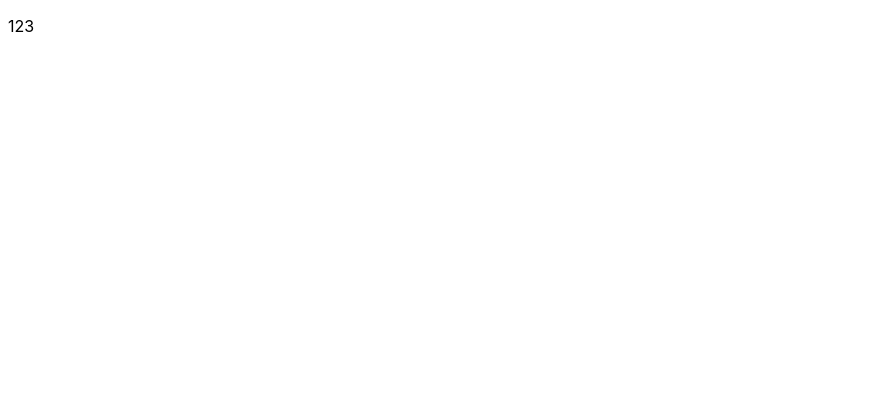
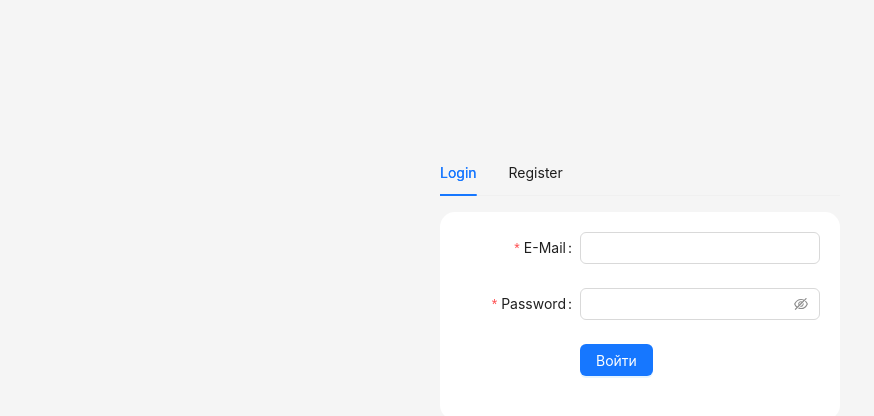
Before and after one commit to senice222/social-media, a React (Vite) app in the folder client/: page /registration in a window 1280 px wide. Shown: the top 416 px of the page, without its empty margins (0-874 px from the left). Built offline with nearby package versions, Linux system fonts and the light colour scheme.

Commit message:
added axios settings, login, register components

```diff
--- a/client/src/App.tsx
+++ b/client/src/App.tsx
@@ -1,12 +1,16 @@
-
-import style from './App.module.scss'
+import {BrowserRouter, Route, Routes} from "react-router-dom";
+import './styles/App.scss'
+import Auth from "./pages/auth/Auth.tsx";
 
 function App() {
 
     return (
-        <>
-            <p className={style.number}>123</p>
-        </>
+        <BrowserRouter>
+            <Routes>
+                <Route path={'/registration'} element={<Auth />}/>
+            </Routes>
+        </BrowserRouter>
+
     )
 }
 
--- /dev/null
+++ b/client/src/components/auth/Auth.module.scss
@@ -0,0 +1,7 @@
+.formBlock {
+  background-color: #fff;
+  border-radius: 15px;
+  padding: 20px;
+
+
+}
--- /dev/null
+++ b/client/src/components/auth/LoginForm.tsx
@@ -0,0 +1,60 @@
+import styles from './Auth.module.scss'
+import {Button, Form, Input} from "antd";
+
+
+const LoginForm = () => {
+    const onSubmit = async (values: any) => {
+        console.log(values)
+    };
+
+    return (
+        <div className={styles.formBlock}>
+            <Form
+                name="basic"
+                labelCol={{
+                    span: 8,
+                }}
+                onFinish={onSubmit}
+            >
+                <Form.Item
+                    label="E-Mail"
+                    name="email"
+                    rules={[
+                        {
+                            required: true,
+                            message: "Enter your email",
+                        },
+                    ]}
+                >
+                    <Input />
+                </Form.Item>
+
+                <Form.Item
+                    label="Password"
+                    name="password"
+                    rules={[
+                        {
+                            required: true,
+                            message: "Enter your password",
+                        },
+                    ]}
+                >
+                    <Input.Password />
+                </Form.Item>
+
+                <Form.Item
+                    wrapperCol={{
+                        offset: 8,
+                        span: 16,
+                    }}
+                >
+                    <Button type="primary" htmlType="submit">
+                        Войти
+                    </Button>
+                </Form.Item>
+            </Form>
+        </div>
+    );
+};
+
+export default LoginForm;
--- /dev/null
+++ b/client/src/components/auth/RegisterForm.tsx
@@ -0,0 +1,100 @@
+import styles from './Auth.module.scss'
+import {Button, Form, Input, Upload, UploadFile, UploadProps} from "antd";
+import {useState} from "react";
+import { UploadOutlined } from '@ant-design/icons';
+
+
+const RegisterForm = () => {
+    const [fileList, setFileList] = useState<UploadFile[]>()
+
+
+    const onSubmit = async  (values: any) => {
+        console.log(values)
+    };
+
+    const handleChange: UploadProps['onChange'] = (info) => {
+        let newFileList = [...info.fileList];
+
+        setFileList(newFileList);
+        console.log(fileList)
+    };
+
+    return (
+        <div className={styles.formBlock}>
+            <Form
+                name="basic"
+                labelCol={{
+                    span: 8,
+                }}
+                onFinish={onSubmit}
+            >
+                <Form.Item
+                    label="E-Mail"
+                    name="email"
+                    rules={[
+                        {
+                            required: true,
+                            message: "Enter your username email",
+                        },
+                    ]}
+                >
+                    <Input />
+                </Form.Item>
+
+                <Form.Item
+                    label="Username"
+                    name="username"
+                    rules={[
+                        {
+                            required: true,
+                            message: "Enter your username",
+                        },
+                    ]}
+                >
+                    <Input />
+                </Form.Item>
+
+                <Form.Item
+                    label="Password"
+                    name="password"
+                    rules={[
+                        {
+                            required: true,
+                            message: "Укажите пароль",
+                        },
+                    ]}
+                >
+                    <Input.Password />
+                </Form.Item>
+
+                <Form.Item
+                    label="Avatar"
+                    name="avatar"
+                    rules={[
+                        {
+                            required: true,
+                            message: "Укажите вашу аватарку",
+                        },
+                    ]}
+                >
+                    <Upload onChange={handleChange} action={'http://localhost:5174/registration'} maxCount={1} fileList={fileList}>
+                        <Button icon={<UploadOutlined />}>Upload</Button>
+                    </Upload>
+                </Form.Item>
+
+                <Form.Item
+                    wrapperCol={{
+                        offset: 8,
+                        span: 16,
+                    }}
+                >
+                    <Button type="primary" htmlType="submit">
+                        Register
+                    </Button>
+                </Form.Item>
+            </Form>
+        </div>
+    );
+};
+
+export default RegisterForm;
--- a/client/src/main.tsx
+++ b/client/src/main.tsx
@@ -1,6 +1,6 @@
 import ReactDOM from 'react-dom/client'
 import App from './App.tsx'
-import './index.module.scss'
+import './styles/index.module.scss'
 
 ReactDOM.createRoot(document.getElementById('root')!).render(
     <App />
--- /dev/null
+++ b/client/src/pages/auth/Auth.tsx
@@ -0,0 +1,28 @@
+import {Tabs} from "antd";
+import LoginForm from "../../components/auth/LoginForm.tsx";
+import RegisterForm from "../../components/auth/RegisterForm.tsx";
+
+const AuthPage = () => {
+    return (
+        <>
+            <main style={{ width: 400, margin: "150px auto" }}>
+                <Tabs
+                    items={[
+                        {
+                            label: "Login",
+                            key: "1",
+                            children: <LoginForm />,
+                        },
+                        {
+                            label: "Register",
+                            key: "2",
+                            children: <RegisterForm />,
+                        },
+                    ]}
+                />
+            </main>
+        </>
+    );
+};
+
+export default AuthPage;
--- a/client/src/App.module.scss
+++ b/client/src/styles/App.scss
@@ -5,3 +5,18 @@
 .number {
   font-family: "Inter", sans-serif;;
 }
+* {
+  padding: 0;
+  margin: 0;
+  box-sizing: border-box;
+}
+html,
+body {
+  max-width: 100vw;
+  background: #f5f5f5;
+  overflow-x: hidden;
+}
+a {
+  color: inherit;
+  text-decoration: none;
+}
```
Also changed, not shown: client/package.json (+9 -1 lines), client/src/core/axios.ts (added, +14 -0 lines), client/src/pages/Home.tsx (added, +9 -0 lines), client/src/styles/index.module.scss (renamed from client/src/index.module.scss), 1 other file (tests, documents, lock files or other folders).
